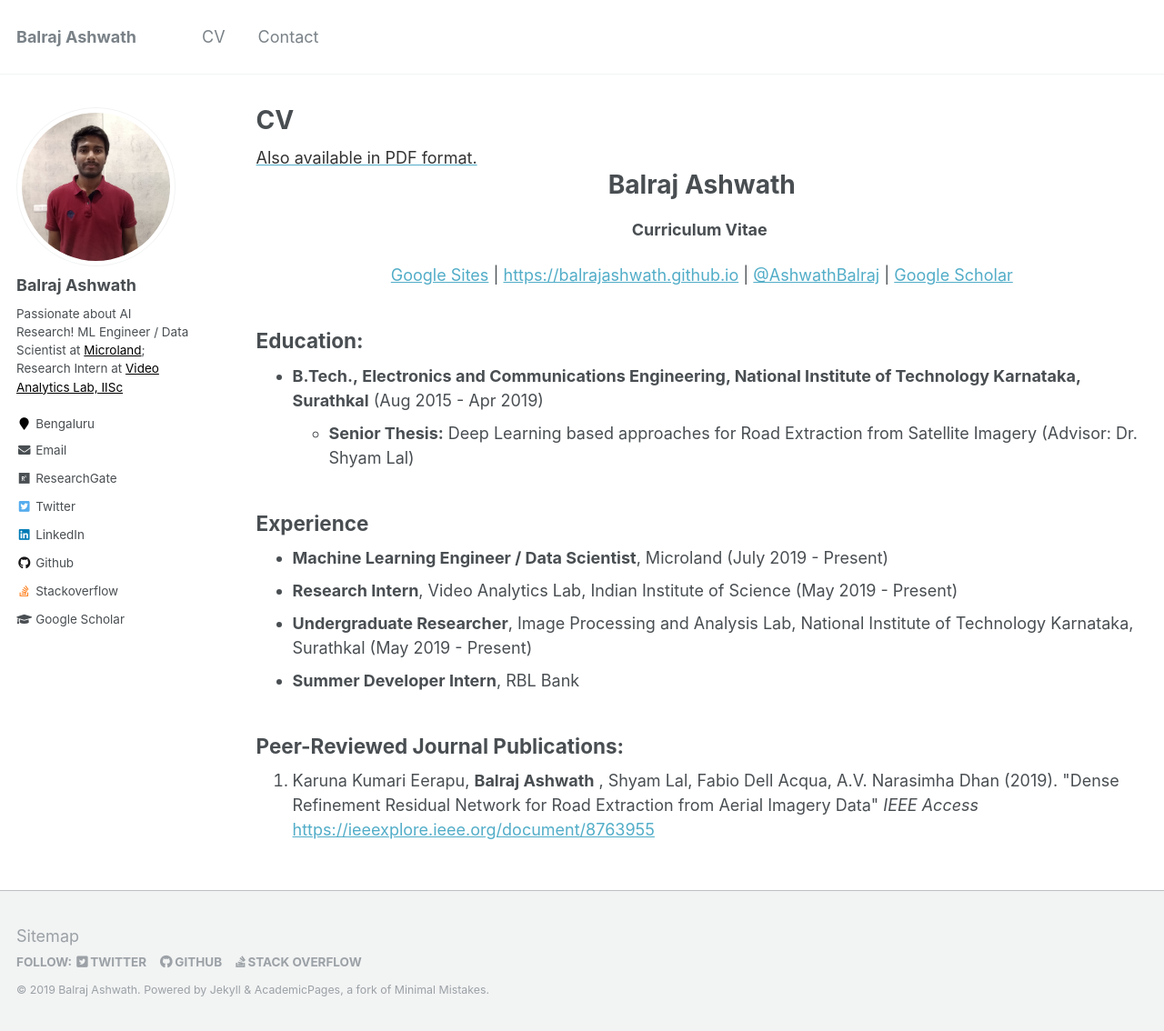
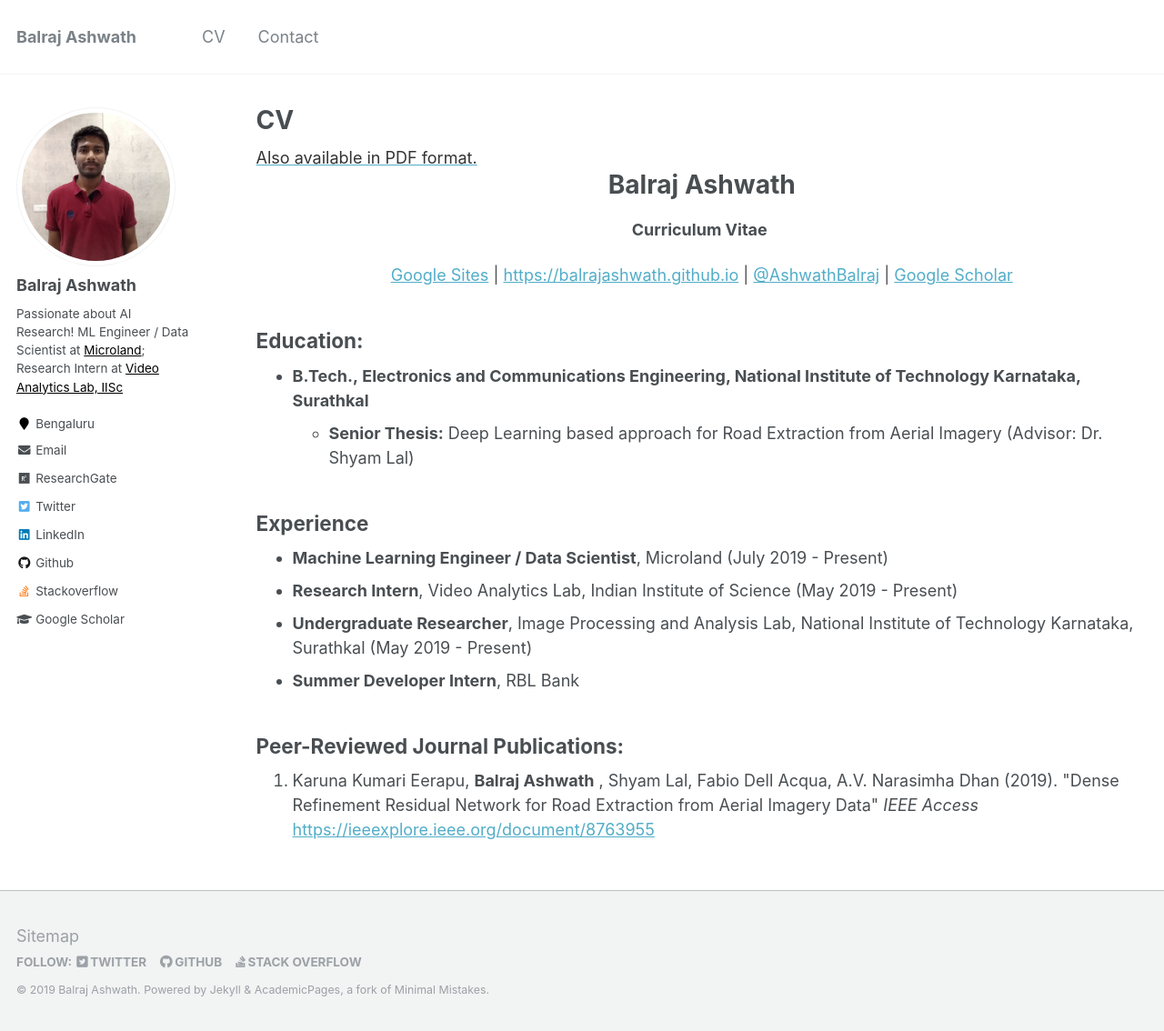
Before and after one commit to BalrajAshwath/BalrajAshwath.github.io, a Jekyll site: the page built from _pages/cv.html, in a window 1280 px wide and 1134 px high. Shown: the whole window at 91% size. Built offline with Jekyll 4.4.1, drawn with Linux system fonts in a browser that asks for light colours.

```diff
--- a/_pages/cv.html
+++ b/_pages/cv.html
@@ -18,11 +18,11 @@ redirect_from:
 
 <h2 class="western">Education:</h2>
 <ul style="line-height: 1.5; margin: 10px 0;">
- 	<li><span><b>B.Tech., </b></span><span><b>Electronics and Communications Engineering</b></span><span><b>, National Institute of Technology Karnataka, Surathkal</b></span><span> (Aug 2015 - Apr 2019)</span>
+ 	<li><span><b>B.Tech., </b></span><span><b>Electronics and Communications Engineering</b></span><span><b>, National Institute of Technology Karnataka, Surathkal</b></span>
 <ul>
  	<!-- <li><span><b>Date:</b></span><span> Aug 2015 - Apr 2019</span></li> -->
- 	<li><b><span>Senior Thesis:</b></span><span> Deep Learning based approaches for Road Extraction from Satellite Imagery </span><span> (Advisor: Dr. Shyam Lal)</span></li>
- 	<!-- <li><span><b>Advisor:</b></span><span> Prof. Dr. Shyam Lal</span></li> -->
+ 	<li><b><span>Senior Thesis:</b></span><span> Deep Learning based approach for Road Extraction from Aerial Imagery </span><span> (Advisor: Dr. Shyam Lal)</span></li>
+  	<!-- <li><span><b>Advisor:</b></span><span> Prof. Dr. Shyam Lal</span></li> -->
 </ul>
 </li>
 </ul>
```
